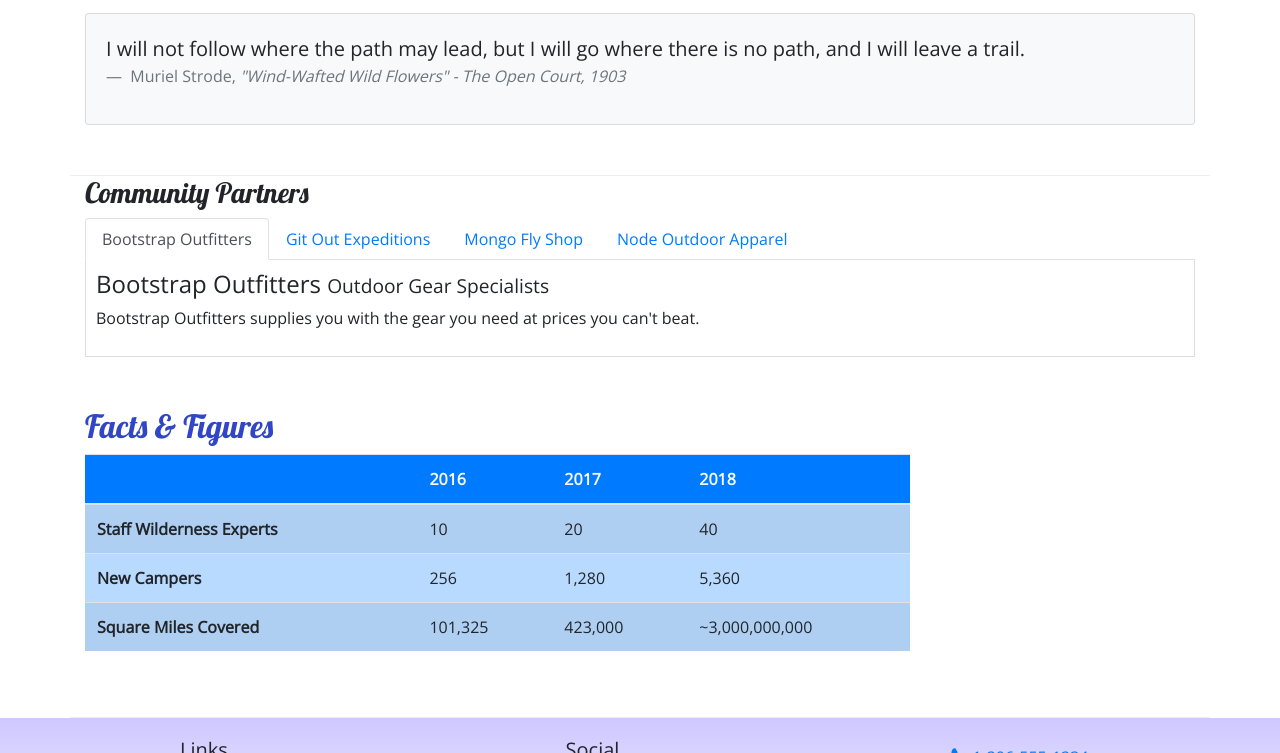
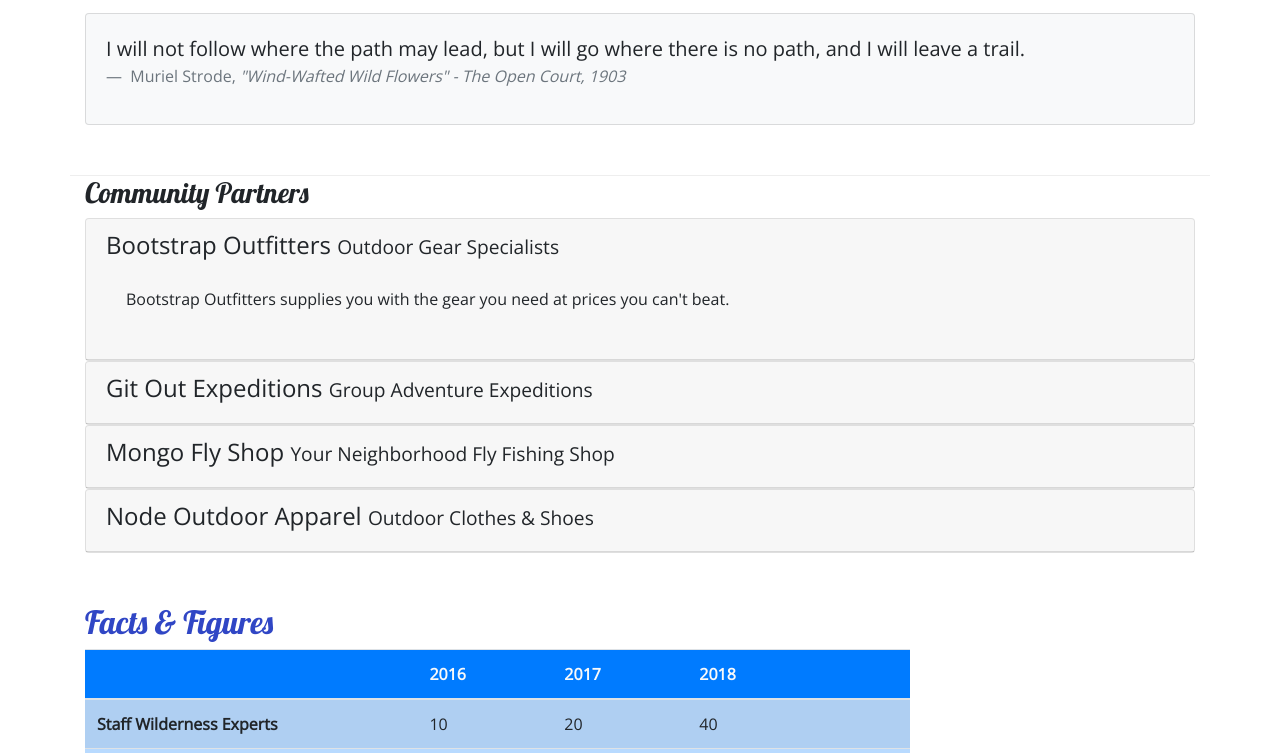
Before and after one commit to WillSpecV/Bootstrap, a website: page aboutus.html in a window 1280 px wide. Shown: the part 653-1406 px from the top of the page. Drawn offline with nearby package versions, Linux system fonts and the light colour scheme.

Commit message:
Accordion

```diff
--- a/aboutus.html
+++ b/aboutus.html
@@ -150,44 +150,88 @@
       <div class="row">
         <div class="col">
           <h3>Community Partners</h3>
-          <ul class="nav nav-tabs">
-            <li class="nav-item"><a class="nav-link active" href="#bootstrap" role="tab" data-toggle="tab"> Bootstrap Outfitters </a></li>
-            <li class="nav-item"><a class="nav-link" href="#git" role="tab" data-toggle="tab"> Git Out Expeditions </a></li>
-            <li class="nav-item"><a class="nav-link" href="#mongo" role="tab" data-toggle="tab"> Mongo Fly Shop </a></li>
-            <li class="nav-item"><a class="nav-link" href="#node" role="tab" data-toggle="tab"> Node Outdoor Apparel </a></li>
-          </ul>
-          <div class="tab-content">
-            <div class="tab-pane fade show active" id="bootstrap" role="tabpanel">
-              <h4>Bootstrap Outfitters <small>Outdoor Gear Specialists</small></h4>
+          <!-- Accordian Cards -->
+          <div id="accordian">
+            <div class="card">
+              <div role="tab" class="card-header">
+                <h4>
+                  <a data-toggle="collapse" data-target="#bootstrap">
+                    Bootstrap Outfitters
+                    <small>Outdoor Gear Specialists </small></a
+                  >
+                </h4>
+                <div
+                  class="collapse show"
+                  id="bootstrap"
+                  data-parent="#accordion"
+                >
+                  <div class="card-body">
                     <p class="d-none d-sm-block">
-                Bootstrap Outfitters supplies you with the gear you need at prices
-                you can't beat.
+                      Bootstrap Outfitters supplies you with the gear you need
+                      at prices you can't beat.
                     </p>
                   </div>
-            <div class="tab-pane fade" id="git" role="tabpanel">
+                </div>
+              </div>
+            </div>
+            <div class="card">
+              <div role="tab" class="card-header">
                 <h4>
-                Git Out Expeditions <small>Group Adventure Expeditions</small>
+                  <a class="collapsed" data-toggle="collapse" data-target="#git"
+                    >Git Out Expeditions
+                    <small>Group Adventure Expeditions</small>
+                  </a>
                 </h4>
+                <div class="collapse" id="git" data-parent="#accordion">
+                  <div class="card-body">
                     <p class="d-none d-sm-block">
-                Join Git Out Expeditions to explore new horizons with a group of
-                other adventurers!
+                      Join Git Out Expeditions to explore new horizons with a
+                      group of other adventurers!
                     </p>
                   </div>
-            <div class="tab-pane fade" id="mongo" role="tabpanel">
+                </div>
+              </div>
+            </div>
+            <div class="card">
+              <div role="tab" class="card-header">
                 <h4>
-                Mongo Fly Shop <small>Your Neighborhood Fly Fishing Shop</small>
+                  <a
+                    class="collapsed"
+                    data-toggle="collapse"
+                    data-target="#mongo"
+                    >Mongo Fly Shop
+                    <small>Your Neighborhood Fly Fishing Shop</small>
+                  </a>
                 </h4>
+                <div class="collapse" id="mongo" data-parent="#accordion">
+                  <div class="card-body">
                     <p class="d-none d-sm-block">
-                Need a new fishing pole, a tacklebox, or flies of all kinds? Stop by
-                Mongo Fly Shop.
+                      Need a new fishing pole, a tacklebox, or flies of all
+                      kinds? Stop by Mongo Fly Shop.
                     </p>
                   </div>
-            <div class="tab-pane" id="node" role="tabpanel">
-            <h4>Node Outdoor Apparel <small>Outdoor Clothes & Shoes</small></h4>
+                </div>
+              </div>
+            </div>
+            <div class="card">
+              <div role="tab" class="card-header">
+                <h4>
+                  <a
+                    class="collapsed"
+                    data-toggle="collapse"
+                    data-target="#node"
+                    >Node Outdoor Apparel <small>Outdoor Clothes & Shoes</small>
+                  </a>
+                </h4>
+                <div class="collapse" id="node" data-parent="#accordion">
+                  <div class="card-body">
                     <p class="d-none d-sm-block">
-                From polar fleeces to swimsuits, hiking boots to waders, a visit to
-                Node will be sure to get you covered.
+                      From polar fleeces to swimsuits, hiking boots to waders, a
+                      visit to Node will be sure to get you covered.
                     </p>
+                  </div>
+                </div>
+              </div>
             </div>
           </div>
         </div>
```
Lines whose indentation alone changed are shown as unchanged.
